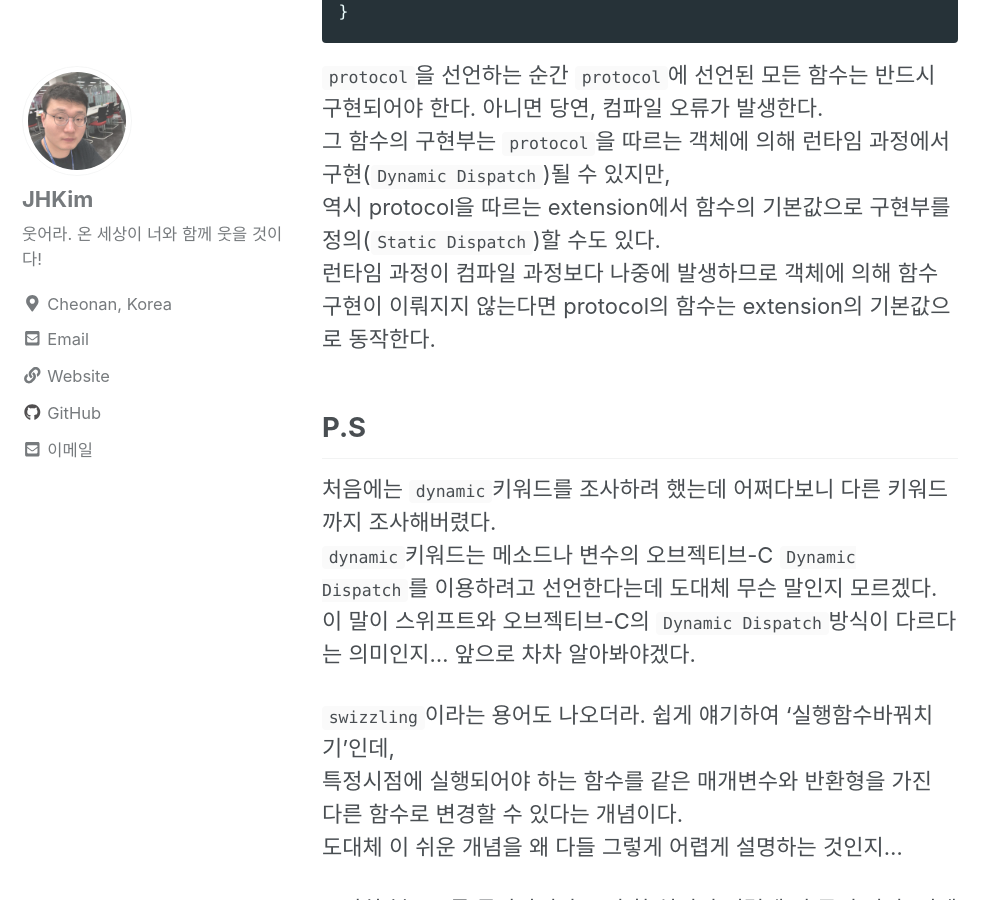
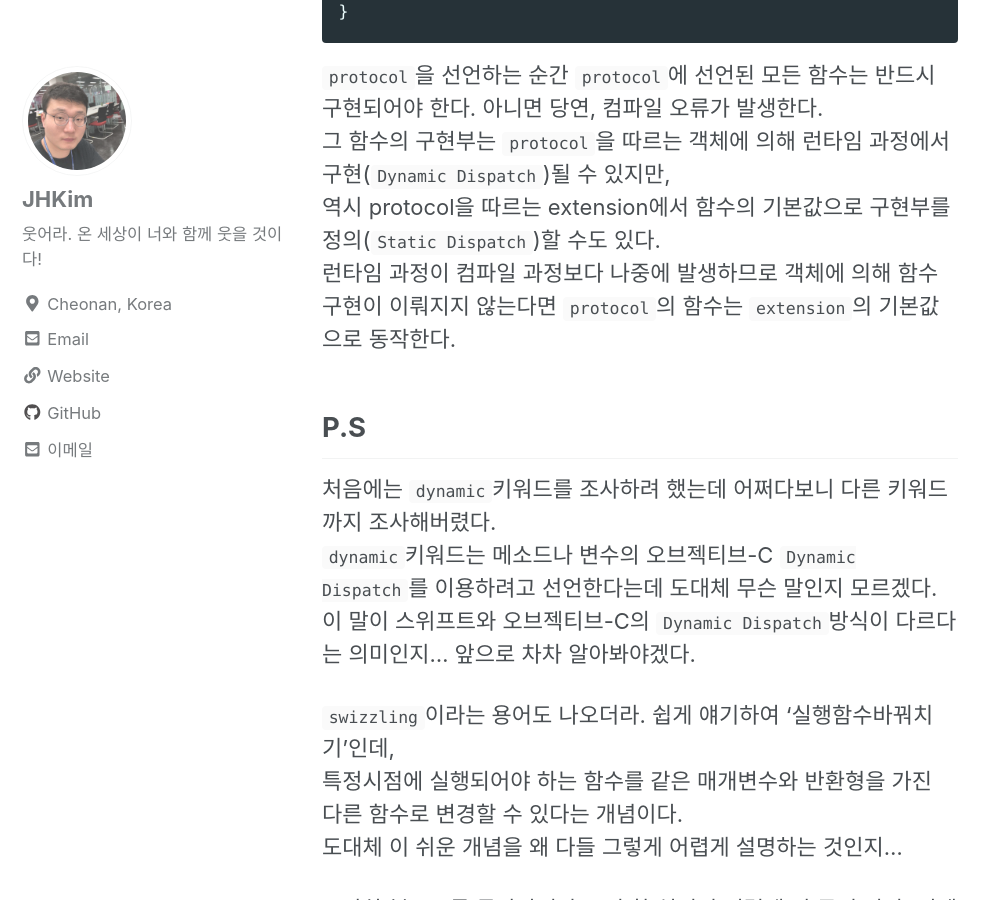
Before and after one commit to cerulean85/cerulean85.github.io, a Jekyll site: the page built from _posts/2018-09-26-swift문법.md, in a window 1280 px wide and 900 px high, scrolled down 1375 px. Shown: the whole window, without its empty margins (0-999 px from the left). Built offline with Jekyll 4.4.1, drawn with Linux system fonts in a browser that asks for light colours; nearby versions of some CDN libraries; comment, search, counter and statistics services are not loaded.

```diff
--- a/_posts/2018-09-26-swift문법.md
+++ b/_posts/2018-09-26-swift문법.md
@@ -45,7 +45,7 @@ struct Car: Option {
 `protocol`을 선언하는 순간 `protocol`에 선언된 모든 함수는 반드시 구현되어야 한다. 아니면 당연, 컴파일 오류가 발생한다.
 <br>그 함수의 구현부는 `protocol`을 따르는 객체에 의해 런타임 과정에서 구현(`Dynamic Dispatch`)될 수 있지만,
 <br>역시 protocol을 따르는 extension에서 함수의 기본값으로 구현부를 정의(`Static Dispatch`)할 수도 있다.
-<br>런타임 과정이 컴파일 과정보다 나중에 발생하므로 객체에 의해 함수구현이 이뤄지지 않는다면 protocol의 함수는 extension의 기본값으로 동작한다.
+<br>런타임 과정이 컴파일 과정보다 나중에 발생하므로 객체에 의해 함수구현이 이뤄지지 않는다면 `protocol`의 함수는 `extension`의 기본값으로 동작한다.
 
 
 ## P.S
```
